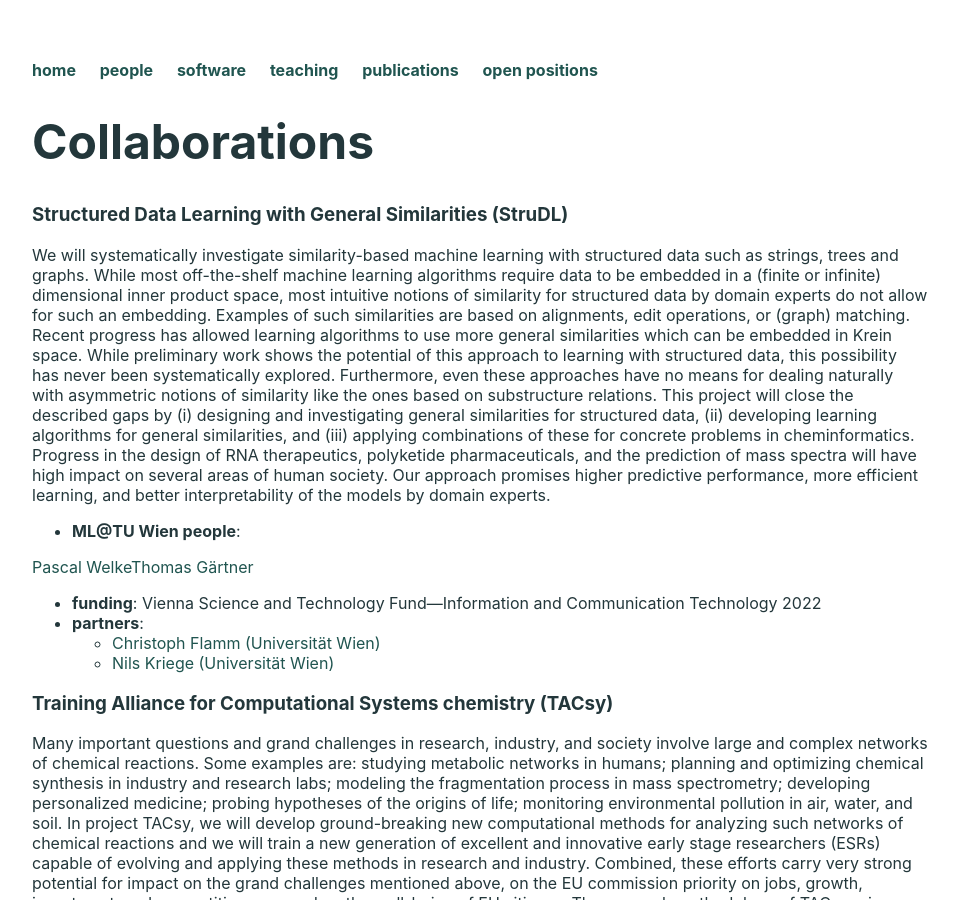
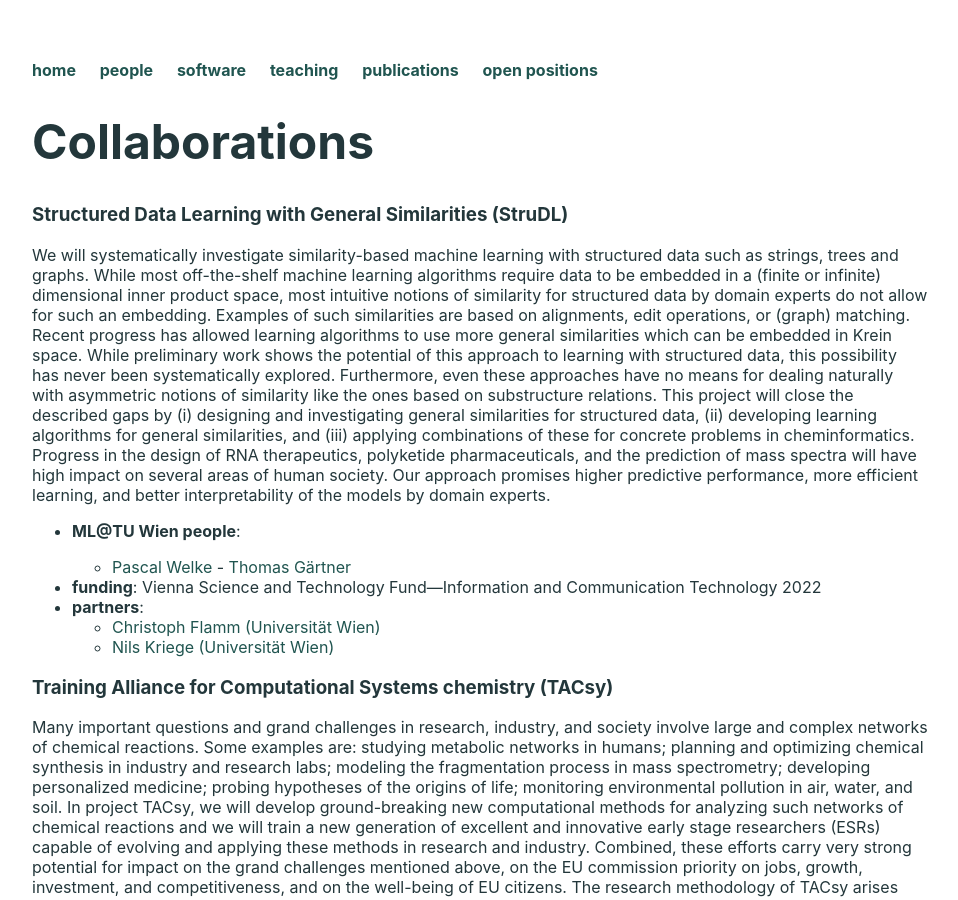
Before and after one commit to ml-tuw/ml-tuw.github.io, a Jekyll site: the page built from projects/md/index.md, in a window 1280 px wide and 900 px high. Shown: the whole window, without its empty margins (160-1118 px from the left). Built offline with Jekyll 4.4.1, drawn with Linux system fonts in a browser that asks for light colours.

Commit message:
~~test~~

```diff
--- a/projects/md/index.md
+++ b/projects/md/index.md
@@ -25,8 +25,8 @@
 
  - **ML@TU Wien people**:
 {% capture ppl %}
-{% include linked_name.md id="PascalWelke" %}
-{% include linked_name.md id="ThomasGaertner" %}
+   - {% include linked_name.md id="PascalWelke" %}
+   - {% include linked_name.md id="ThomasGaertner" %}
 {% endcapture %}
 {{ ppl | strip_newlines}}
 
```
